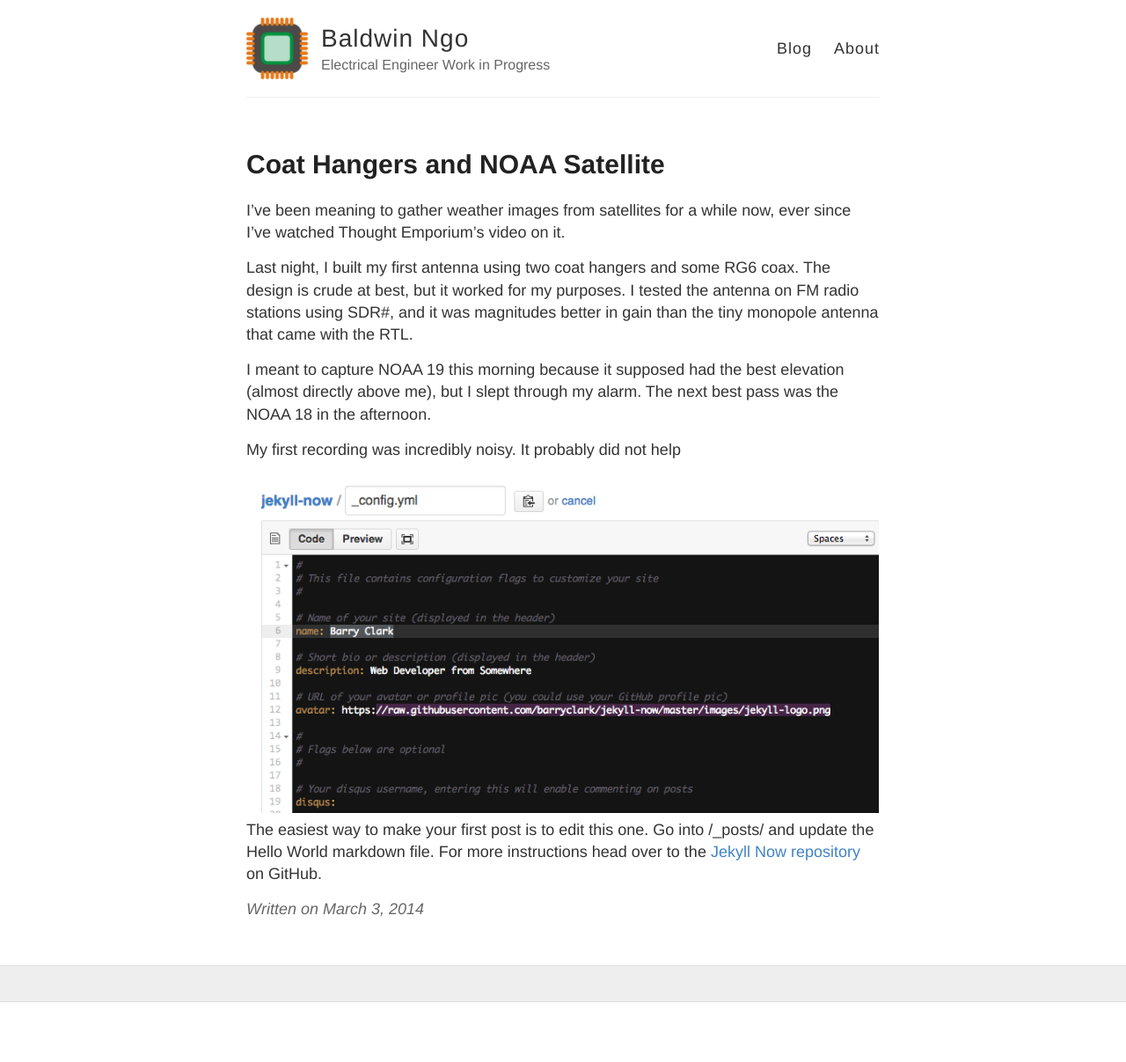
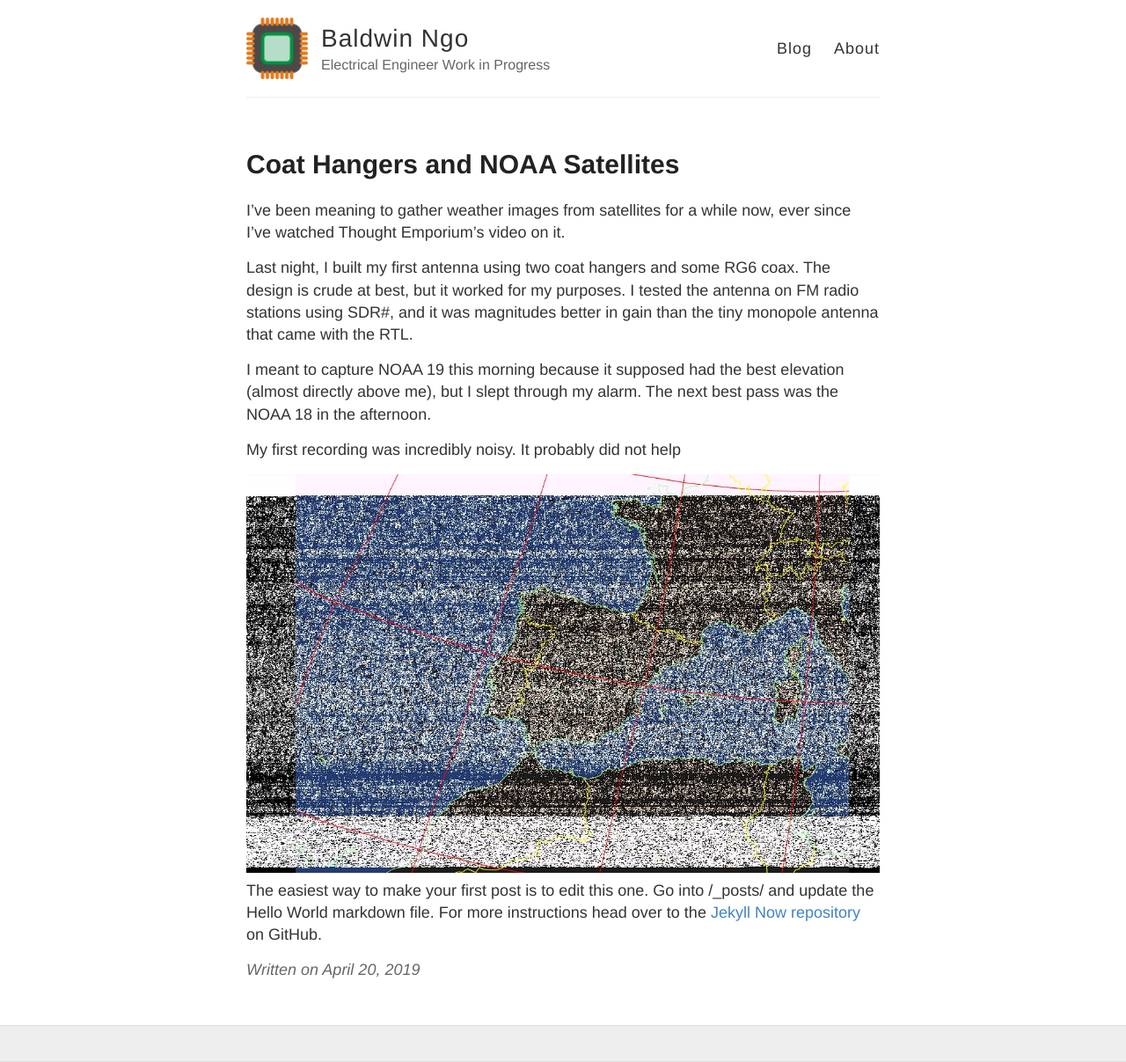
Before and after one commit to baldwinngo/baldwinngo.github.io, a Jekyll site: the page built from _posts/2019-4-20-Coat-Hangers-and-NOAA-Satellites.md, in a window 1280 px wide. Shown: the whole page at 88% size. Built offline with Jekyll 4.4.1, drawn with Linux system fonts in a browser that asks for light colours; before the commit the page ends 1139 px from its top, so only the background shows below that.

Commit message:
add blog post

```diff
--- a/_posts/2014-3-3-Hello-World.md
+++ b/_posts/2019-4-20-Coat-Hangers-and-NOAA-Satellites.md
@@ -1,6 +1,6 @@
 ---
 layout: post
-title: Coat Hangers and NOAA Satellite
+title: Coat Hangers and NOAA Satellites
 ---
 
 I've been meaning to gather weather images from satellites for a while now, ever since I've watched Thought Emporium's video on it.
@@ -11,5 +11,5 @@ I meant to capture NOAA 19 this morning because it supposed had the best elevati
 
 My first recording was incredibly noisy. It probably did not help
 
-![_config.yml]({{ site.baseurl }}/images/config.png)
+![pass1]({{ site.baseurl }}/images/042019/04202017hvct.jpg)
 The easiest way to make your first post is to edit this one. Go into /_posts/ and update the Hello World markdown file. For more instructions head over to the [Jekyll Now repository](https://github.com/barryclark/jekyll-now) on GitHub.
```
Also changed, not shown: images/042019/04202017.jpg (added), images/042019/04202017hvct.jpg (added), images/042019/04202024.jpg (added), images/042019/04202024c.jpg (added), images/config.png (deleted), images/first-post.png (deleted), images/jekyll-logo.png (deleted), images/jekyll-now-theme-screenshot.jpg (deleted), images/step1.gif (deleted).
